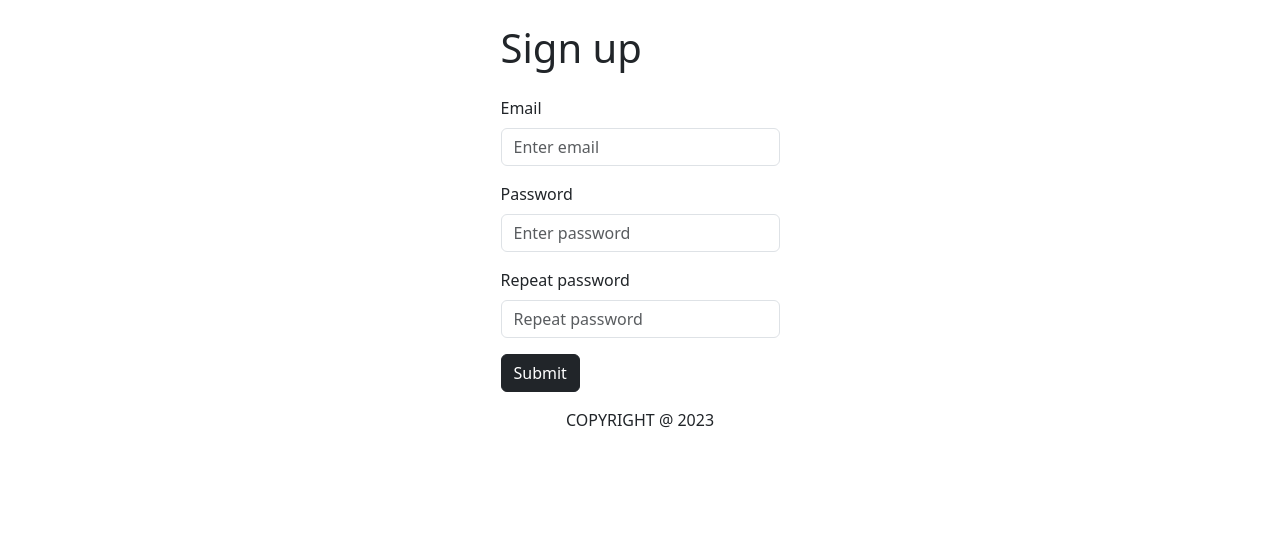
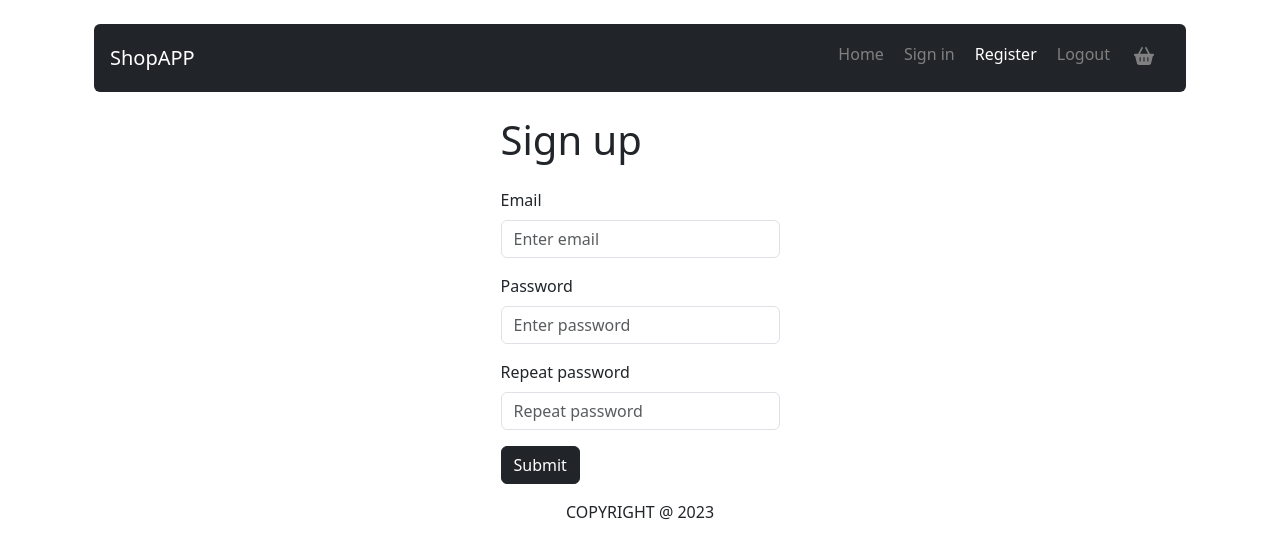
Before and after one commit to Kyuba3/shop-app, a React (Create React App) app in the folder client/: page /register in a window 1280 px wide. Shown: the top 558 px of the page. Built offline with nearby package versions, Linux system fonts and the light colour scheme.

Commit message:
Add SingleProduct and NavBar components

```diff
--- a/client/package.json
+++ b/client/package.json
@@ -3,6 +3,10 @@
   "version": "0.1.0",
   "private": true,
   "dependencies": {
+    "@fortawesome/fontawesome-svg-core": "^6.4.0",
+    "@fortawesome/free-regular-svg-icons": "^6.4.0",
+    "@fortawesome/free-solid-svg-icons": "^6.4.0",
+    "@fortawesome/react-fontawesome": "^0.2.0",
     "@testing-library/jest-dom": "^5.16.5",
     "@testing-library/react": "^13.4.0",
     "@testing-library/user-event": "^13.5.0",
--- a/client/src/App.js
+++ b/client/src/App.js
@@ -1,13 +1,14 @@
 import { Route, Routes } from "react-router-dom";
 
 import Home from './components/pages/Home/Home';
-import Product from './components/pages/Products/Products';
+import SingleProduct from './components/pages/SingleProduct/SingleProduct';
 import Header from "./components/views/Header/Header";
 import Footer from "./components/views/Footer/Footer";
 import { Container } from "react-bootstrap";
 import NotFound from "./components/pages/NotFound/NotFound";
 import Register from "./components/pages/Register/Register";
 import Login from "./components/pages/Login/Login";
+import Logout from "./components/pages/Logout/Logout";
 
 const App = () => {
   return (
@@ -15,9 +16,10 @@ const App = () => {
       <Header />
       <Routes>
         <Route path="/" element={<Home />} />
-        <Route path="/product/:id" element={<Product />} />
+        <Route path="/product/:id" element={<SingleProduct />} />
         <Route path="/register" element={<Register />} />
         <Route path="/login" element={<Login />} />
+        <Route path="/logout" element={<Logout />} />
         <Route path="*" element={<NotFound />} />
       </Routes>
       <Footer />
--- a/client/src/components/pages/Login/Login.js
+++ b/client/src/components/pages/Login/Login.js
@@ -23,6 +23,7 @@ const Login = () => {
       headers: {
         'Content-Type': 'application/json'
       },
+      credentials: 'include',
       body: JSON.stringify({ email, password }),
     };
 
--- a/client/src/components/pages/Products/Products.js
+++ /dev/null
@@ -1,10 +0,0 @@
-import React from "react";
-
-
-const Product = () => {
-  return (
-    <h1> Products </h1>
-  )
-}
-
-export default Product;
--- a/client/src/components/pages/Register/Register.js
+++ b/client/src/components/pages/Register/Register.js
@@ -88,12 +88,12 @@ const Register = () => {
         <Form.Control type="email" value={email} onChange={e => setEmail(e.target.value)} placeholder="Enter email" />
       </Form.Group>
 
-      <Form.Group className="mb-3" controlId="formEmail">
+      <Form.Group className="mb-3" controlId="formPassword">
         <Form.Label>Password</Form.Label>
         <Form.Control type="password" value={password} onChange={e => setPassword(e.target.value)} placeholder="Enter password" />
       </Form.Group>
 
-      <Form.Group className="mb-3" controlId="formEmail">
+      <Form.Group className="mb-3" controlId="formPasswordRepeat">
         <Form.Label>Repeat password</Form.Label>
         <Form.Control type="password" value={passwordRepeat} onChange={e => setPasswordRepeat(e.target.value)} placeholder="Repeat password" />
       </Form.Group>
--- /dev/null
+++ b/client/src/components/pages/SingleProduct/SingleProduct.js
@@ -0,0 +1,37 @@
+import React from "react";
+import { useSelector } from "react-redux";
+import { getProductById } from "../../../redux/productsRedux";
+import { useParams } from "react-router-dom";
+import { Col, Container, Card } from "react-bootstrap";
+
+
+const SingleProduct = () => {
+
+  const productId = useParams();
+  const id = productId.id
+  const productData = useSelector(state => getProductById(state, id));
+
+
+  return (
+    <Container className="d-flex justify-content-center">
+      <Col xs="12" lg="5" className="mt-4">
+        <Card>
+          <Card.Body>
+            <Card.Title> Price: {productData.price}$</Card.Title>
+            <Card.Subtitle>
+              <b>Name: {productData.name}</b>
+            </Card.Subtitle>
+            <Card.Text>
+              <b>Description: {productData.description}</b>
+            </Card.Text>
+            <Card.Text>
+              <b>CreatedAt: {productData.createdAt}</b>
+            </Card.Text>
+          </Card.Body>
+        </Card>
+      </Col>
+    </Container>
+  )
+}
+
+export default SingleProduct;
--- a/client/src/components/views/NavBar/NavBar.js
+++ b/client/src/components/views/NavBar/NavBar.js
@@ -1,8 +1,83 @@
-import { Container } from "react-bootstrap";
+import { Navbar, Nav, NavbarBrand } from "react-bootstrap";
+import { NavLink } from 'react-router-dom';
+import { useSelector } from 'react-redux';
+import { getUser } from "../../../redux/usersRedux";
+import styles from './NavBar.module.scss';
+import { FontAwesomeIcon } from '@fortawesome/react-fontawesome';
+import { faShoppingBasket } from '@fortawesome/free-solid-svg-icons';
 
 const NavBar = () => {
-  <Container>
-  </Container>
+
+  const user = useSelector(getUser);
+  console.log(user);
+
+  return (
+    <Navbar bg="dark" variant='dark' expand="lg" className="mt-4 mb-4 rounded d-flex justify-content-between">
+      <NavbarBrand className="justify-content-start px-3">ShopAPP</NavbarBrand>
+        <Nav className="flex-sm-column flex-md-row px-3">
+          <ul className={styles.nav_links}>
+            <li>
+              <NavLink
+                className={({ isActive }) =>
+                isActive ? styles.linkActive : undefined
+                }
+                to="/"
+              >
+                Home
+              </NavLink>
+            </li>
+            <li>
+              {!user && (
+                <NavLink
+                  className={({ isActive }) =>
+                    isActive ? styles.linkActive : undefined
+                  }
+                  to="/login"
+                  >
+                    Sign in
+                </NavLink>
+              )}
+            </li>
+            <li>
+              {!user && (
+                <NavLink
+                  className={({ isActive }) =>
+                    isActive ? styles.linkActive : undefined
+                  }
+                  to="/register"
+                  >
+                    Register
+                </NavLink>
+              )}
+            </li>
+            <li>
+              {!user && (
+                <NavLink
+                  className={({ isActive }) =>
+                      isActive ? styles.linkActive : undefined
+                  }
+                  to="/logout"
+                  >
+                    Logout
+                </NavLink>
+              )}
+            </li>
+            <li>
+              {!user && (
+                <NavLink
+                className={({ isActive }) =>
+                  isActive ? styles.linkActive : undefined
+                }
+                to="/cart"
+                >
+                  <FontAwesomeIcon className={styles.icon} icon={faShoppingBasket} />
+                </NavLink>
+              )}
+            </li>
+        </ul>
+      </Nav>
+    </Navbar>
+  )
 }
 
 export default NavBar;
--- /dev/null
+++ b/client/src/components/views/NavBar/NavBar.module.scss
@@ -0,0 +1,28 @@
+@import '../../../styles/global.scss';
+
+.nav_links {
+
+    margin: 0;
+    list-style: none;
+    display: inline-flex;
+    padding: 10px;
+    color: red;
+
+    a {
+      text-decoration: none;
+      color: grey;
+      padding: 10px;
+    }
+
+    a.linkActive {
+      color: white;
+    }
+}
+
+.icon {
+  width: 20px;
+  height: 20px;
+  padding: 10%;
+  display: inline-flex;
+  justify-content: end;
+}
```
Also changed, not shown: 2 other files (tests, documents, lock files or other folders).
